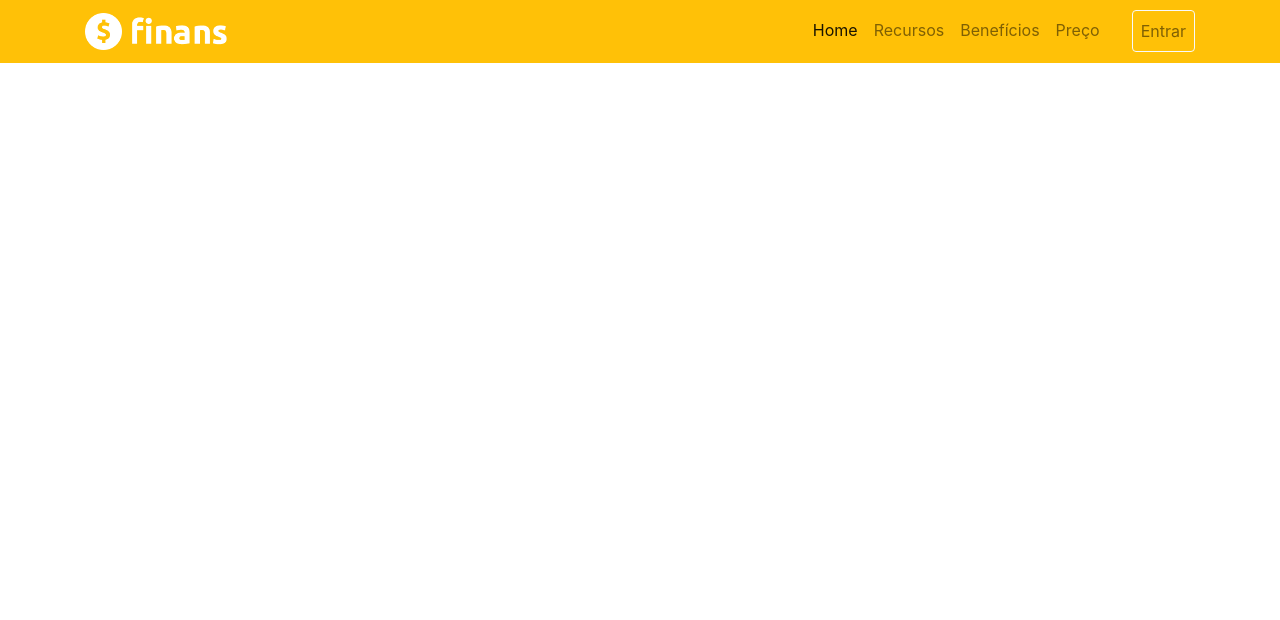
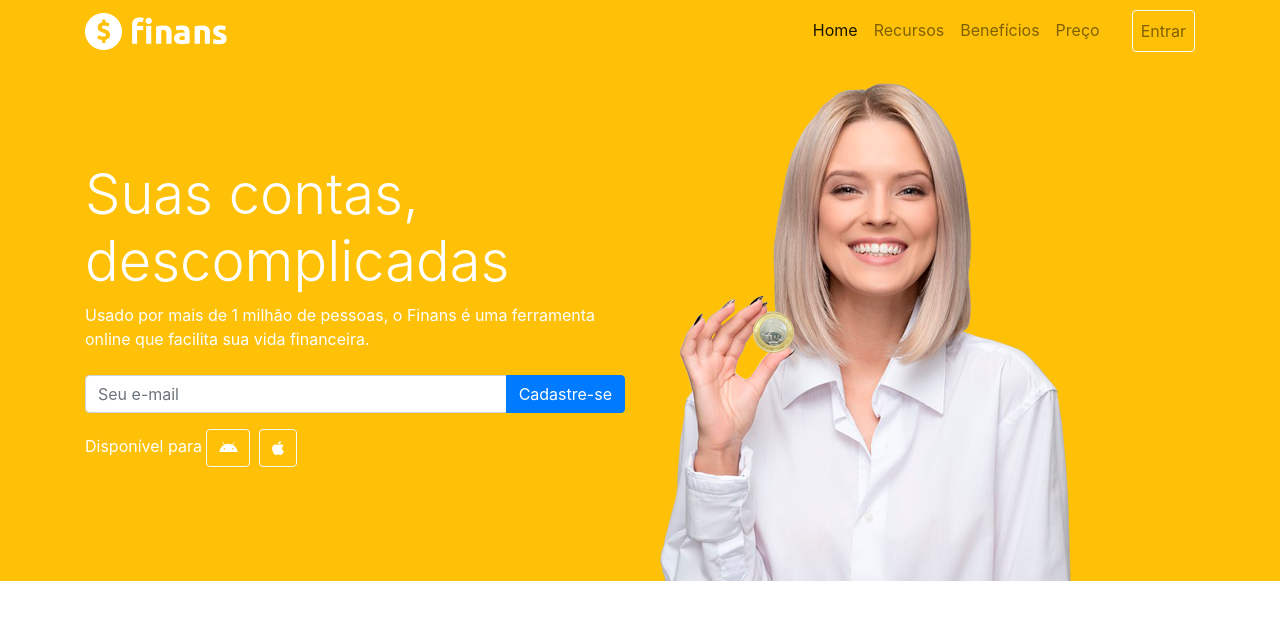
Before and after one commit to guilhermehccruz/finans, a plain HTML site: page index.html in a window 1280 px wide. Drawn offline with nearby package versions, Linux system fonts and the light colour scheme.

Commit message:
Update index.html
created first section

```diff
--- a/index.html
+++ b/index.html
@@ -30,13 +30,18 @@
         <title>Finans - finanças pessoais</title>
     </head>
     <body>
+        <!-- Início cabeçalho -->
         <header>
             <!-- Barra de navegação -->
             <nav class="navbar navbar-expand-md navbar-light bg-warning">
                 <div class="container">
                     <!-- Logo -->
-                    <a href="#" class="navbar-brand"
-                        ><img src="img/logo.png" alt="Logo Finans" width="142" />
+                    <a href="" class="navbar-brand"
+                        ><img
+                            src="img/logo.png"
+                            alt="Logo Finans"
+                            width="142"
+                        />
                         <span class="sr-only">Logo</span>
                     </a>
                     <!-- Menu Hamburguer -->
@@ -66,16 +71,62 @@
                                 <a href="#" class="nav-link"> Preço </a>
                             </li>
                             <li class="nav-item">
-                                <a href="#" class="nav-link btn btn-outline-light ml-md-4">
+                                <a
+                                    href="#"
+                                    class="nav-link btn btn-outline-light ml-md-4"
+                                >
                                     Entrar
                                 </a>
                             </li>
                         </ul>
-
                     </div>
                 </div>
             </nav>
         </header>
+        <!-- Fim cabeçalho -->
+        <!-- Início sessão home -->
+        <section class="bg-warning">
+            <div class="container">
+                <div class="row align-items-center">
+                    <div class="col-md-6 text-white">
+                        <h1 class="display-4">Suas contas, descomplicadas</h1>
+                        <p>
+                            Usado por mais de 1 milhão de pessoas, o Finans é
+                            uma ferramenta online que facilita sua vida
+                            financeira.
+                        </p>
+                        <form class="mt-4">
+                            <div class="input-group">
+                                <input
+                                    type="email"
+                                    class="form-control"
+                                    placeholder="Seu e-mail"
+                                />
+                                <div class="input-group-append">
+                                    <input
+                                        type="submit"
+                                        value="Cadastre-se"
+                                        class="btn btn-primary"
+                                    />
+                                </div>
+                            </div>
+                        </form>
+                        <p class="mt-3">
+                            Disponível para
+                            <a class="btn btn-outline-light mr-1">
+                                <i class="fab fa-android"></i>
+                            </a>
+                            <a class="btn btn-outline-light">
+                                <i class="fab fa-apple"></i>
+                            </a>
+                        </p>
+                    </div>
+                    <div class="col-md-6 d-none d-md-flex">
+                        <img src="img/capa-mulher.png" alt="Capa mulher" />
+                    </div>
+                </div>
+            </div>
+        </section>
 
         <!-- Bootstrap JS -->
         <script
```
